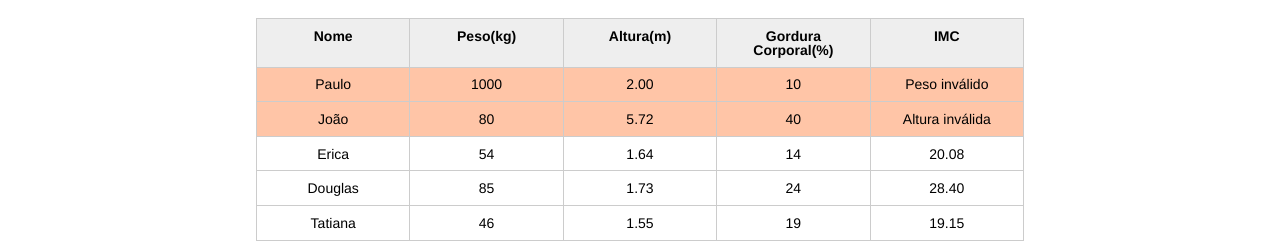
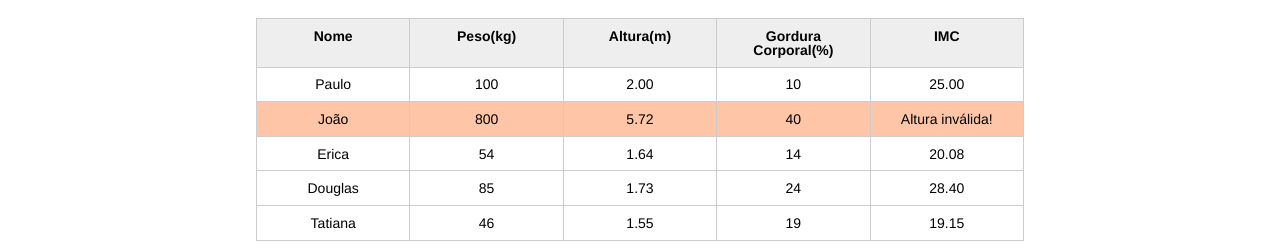
Before and after one commit to renatamontanhana/practicing-JS, a plain HTML site: page index.html in a window 1280 px wide. Shown: the part 123-365 px from the top of the page. Drawn offline with Linux system fonts and the light colour scheme.

Commit message:
Add files via upload

```diff
--- a/index.html
+++ b/index.html
@@ -31,7 +31,7 @@
 					<tbody id="tabela-pacientes">
 						<tr class="paciente" id="primeiro-paciente">
 							<td class="info-nome">Paulo</td>
-							<td class="info-peso">1000</td>
+							<td class="info-peso">100</td>
 							<td class="info-altura">2.00</td>
 							<td class="info-gordura">10</td>
 							<td class="info-imc">0</td>
@@ -39,7 +39,7 @@
 
 						<tr class="paciente" >
 							<td class="info-nome">João</td>
-							<td class="info-peso">80</td>
+							<td class="info-peso">800</td>
 							<td class="info-altura">5.72</td>
 							<td class="info-gordura">40</td>
 							<td class="info-imc">0</td>
--- a/js/calculaImc.js
+++ b/js/calculaImc.js
@@ -15,22 +15,21 @@ for (var i = 0; i < pacientes.length; i++) {
 
     var tdImc = paciente.querySelector(".info-imc");
 
-    var pesoEhValido = true;
-    var alturaEhValida = true;
+    var pesoEhValido = validaPeso(peso);
+    var alturaEhValida = validaAltura(altura);
 
-    if (peso <= 0 || peso >= 1000) {
+    if (!pesoEhValido) {
         console.log("Peso inválido!");
         pesoEhValido = false;
         tdImc.textContent = "Peso inválido";
         paciente.classList.add("paciente-invalido");
     }
 
-    if (altura <= 0 || altura >= 3.00) {
+    if (!alturaEhValida) {
         console.log("Altura inválida!");
         alturaEhValida = false;
-        tdImc.textContent = "Altura inválida";
+        tdImc.textContent = "Altura inválida!";
         paciente.classList.add("paciente-invalido");
-
     }
 
   if (alturaEhValida && pesoEhValido) {
@@ -43,3 +42,19 @@ function calculaImc(peso,altura){
     imc = peso / (altura * altura);
     return imc.toFixed(2);
 }
+function validaPeso(peso){
+
+    if (peso >= 0 && peso <= 1000) {
+        return true;
+    } else {
+        return false;
+    }
+}
+function validaAltura(altura) {
+
+    if (altura >= 0 && altura <= 3.0) {
+        return true;
+    } else {
+        return false;
+    }
+}
--- a/js/form.js
+++ b/js/form.js
@@ -7,6 +7,8 @@ botaoAdicionar.addEventListener("click", function(event) {
     var paciente = obtemPacienteDoFormulario(form);
 
     var pacienteTr = montaTr(paciente);
+
+    //add paciente na tabela
 
     var tabela = document.querySelector("#tabela-pacientes");
 
@@ -23,8 +25,7 @@ function obtemPacienteDoFormulario(form){
         gordura: form.gordura.value,
         imc: calculaImc(form.peso.value, form.altura.value)
     }
-
-   return paciente;
+    return paciente;
 }
 
 function montaTr(paciente){
```
